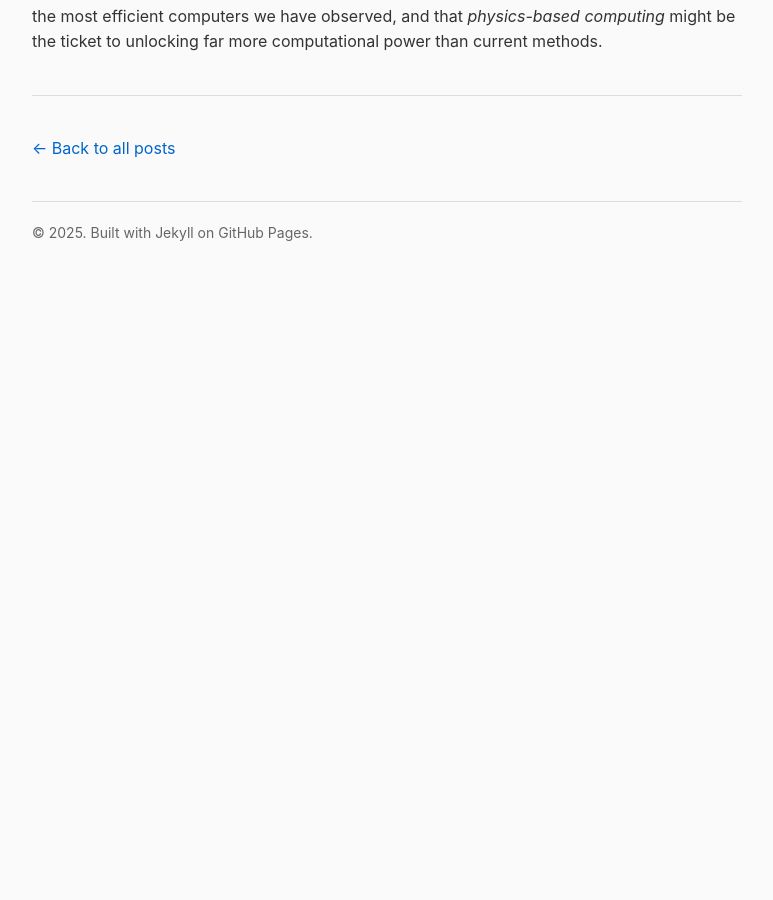
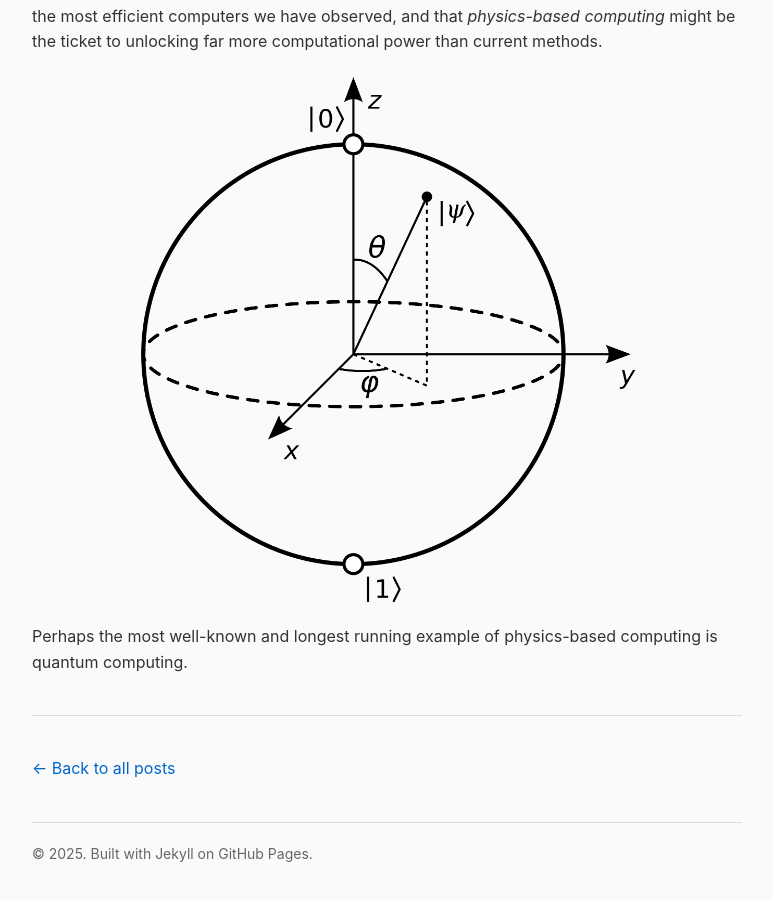
Before and after one commit to roshanwariar/roshanwariar.github.io, a Jekyll site: the page built from _posts/2026-2-23-pbc.md, in a window 1280 px wide and 900 px high, scrolled down 4001 px. Shown: the whole window, without its empty margins (253-1026 px from the left). Built offline with Jekyll 4.4.1, drawn with Linux system fonts in a browser that asks for light colours; before the commit the page ends 4281 px from its top, so only the background shows below that.

Commit message:
Update 2026-2-23-pbc.md

```diff
--- a/_posts/2026-2-23-pbc.md
+++ b/_posts/2026-2-23-pbc.md
@@ -32,3 +32,7 @@ With all of this information, it's no suprise that binary formats and digital lo
 Let's walk through the layers of abstraction in the compute stack. Take the differential equation shown above. An analog computer to implement a solution to that function would need somewhere in the range of 100-150 transistors. A digital circuit to get comparable results would need to implement a numerical method to solve the equation. To get good stability you could implement the fourth-order Runge-Kutta method which requires several floating point multipliers, dividers, adders, registers to hold intermediate values, control logic and a clock. This is easily hundreds of thousands of transistors. Surpringly, both methods have more or less equal area costs since digital transistors are much smaller than analog components. Power is a similar story, using low-voltage op-amps gets the analog implementation to be roughly in the same ballpark compared to the digital computer. Speed is where analog shines. To get the answer from the digital circuit, you need to compute $$y$$ for each time step $$t$$ which is 100-200 clock cycles. This could be anywhere from 0.1-1us per step (not to mention readout using an DAC) whereas an analog circuit would immediately solve the equation and start outputting valid samples.<w>
 
 So the irony is that although we started with analog computers for simulating physics and abandoned them for issues regarding range and precision, we are now at a point because of the scale of deep learning and scientific computing algorithms where analog computers might start making sense over digital. But, I don't think we are simply reviving analog computers of the past. Then, people were trying to build generalized, programmable machines to cover a wide variety of different computational tasks. The story is different today. We want specialized machines that can't run Excel, but can solve a group of problems whose size and complexity far exceed what is accomplishable through standard scaling of classical computers. Ultimately, it's a realization that many of our toughest algorithms are in fact synonymous with physical processes, that nature and the laws of physics are potentially the most efficient computers we have observed, and that _physics-based computing_ might be the ticket to unlocking far more computational power than current methods.<w>
+
+![Bloch Sphere](/assets/images/Bloch_sphere.svg.png)
+
+Perhaps the most well-known and longest running example of physics-based computing is quantum computing.
```
